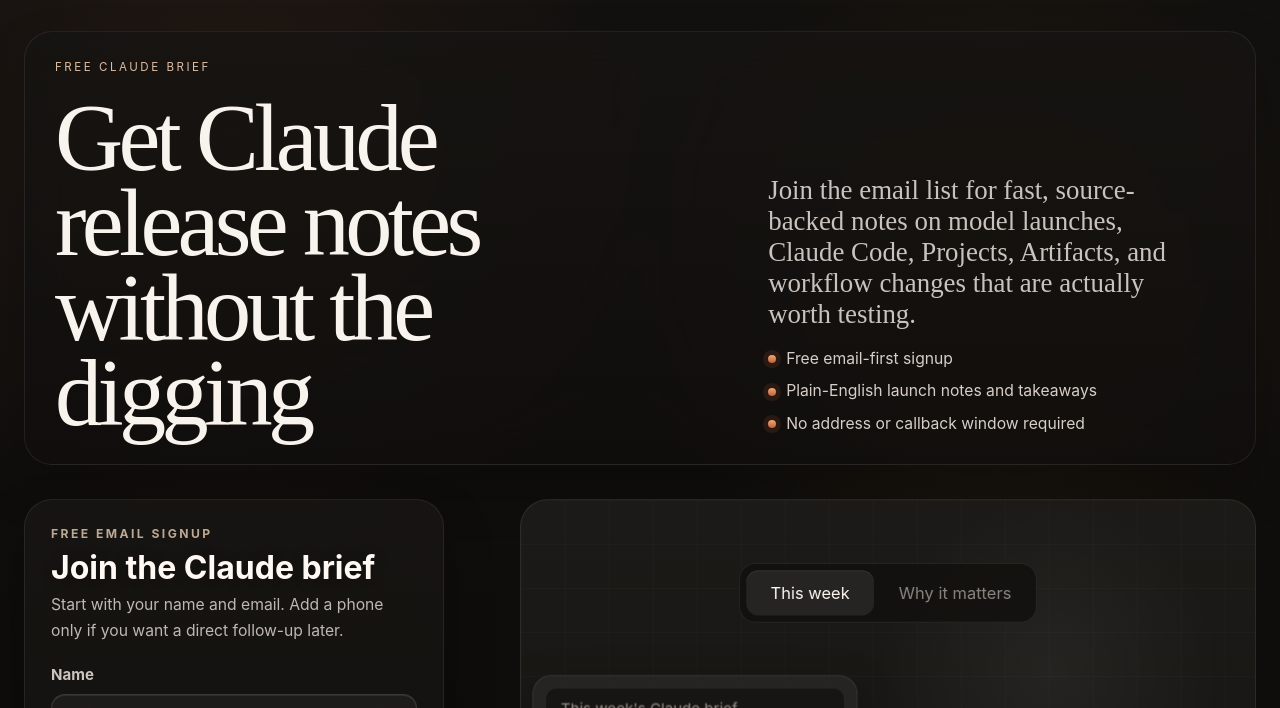
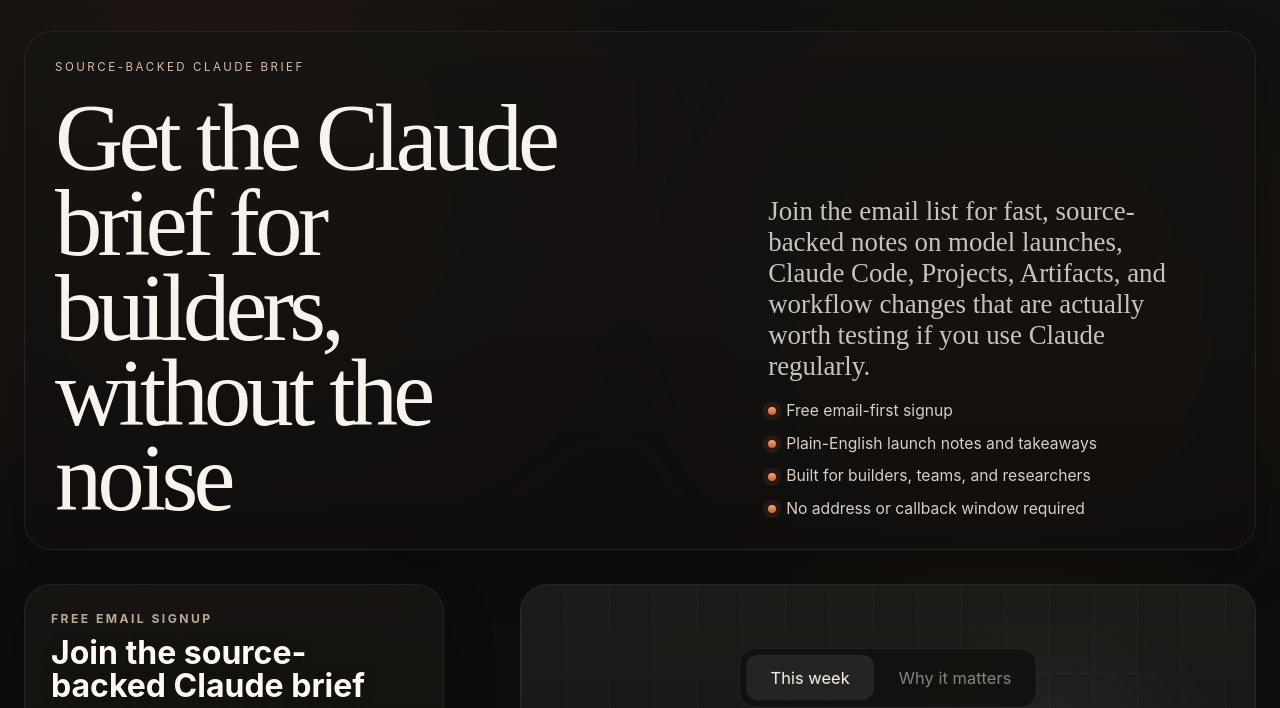
Before and after one commit to sniperdude1017/claudeaiblog-intake, a website: page public/join.html in a window 1280 px wide. Shown: the part 83-791 px from the top of the page. Drawn offline with Linux system fonts and the light colour scheme.

Commit message:
Tighten homepage and signup messaging

```diff
--- a/public/join.html
+++ b/public/join.html
@@ -3,27 +3,27 @@
   <head>
     <meta charset="UTF-8" />
     <meta name="viewport" content="width=device-width, initial-scale=1.0, viewport-fit=cover" />
-    <title>claudeaiblog.com | Free Claude Brief, Release Notes & Claude Code Updates</title>
+    <title>claudeaiblog.com | Source-Backed Claude Brief for Builders</title>
     <meta
       name="description"
-      content="Join the free Claude brief for source-backed release notes, Claude Code updates, and the Claude product changes worth tracking."
+      content="Join the source-backed Claude brief for builders, teams, and researchers following release notes, Claude Code, and product changes worth tracking."
     />
     <meta name="robots" content="index,follow" />
     <link rel="canonical" href="https://claudeaiblog.com/join.html" />
     <meta property="og:type" content="website" />
     <meta property="og:site_name" content="Claude AI Blog" />
-    <meta property="og:title" content="Claude AI Blog | Free Claude Brief" />
+    <meta property="og:title" content="Claude AI Blog | Source-Backed Claude Brief" />
     <meta
       property="og:description"
-      content="Get the free Claude brief for source-backed release notes, Claude Code updates, and faster product coverage."
+      content="Get the source-backed Claude brief for builders following release notes, Claude Code updates, and faster product coverage."
     />
     <meta property="og:url" content="https://claudeaiblog.com/join.html" />
     <meta property="og:image" content="https://claudeaiblog.com/social-preview.svg" />
     <meta name="twitter:card" content="summary_large_image" />
-    <meta name="twitter:title" content="Claude AI Blog | Free Claude Brief" />
+    <meta name="twitter:title" content="Claude AI Blog | Source-Backed Claude Brief" />
     <meta
       name="twitter:description"
-      content="Get the free Claude brief for source-backed release notes, Claude Code updates, and faster product coverage."
+      content="Get the source-backed Claude brief for builders following release notes, Claude Code updates, and faster product coverage."
     />
     <meta name="twitter:image" content="https://claudeaiblog.com/social-preview.svg" />
     <script src="/config.js?v=27"></script>
@@ -66,18 +66,19 @@
       <section class="join-hero-grid">
         <section class="join-intro-bar glass">
           <div class="join-intro-copy">
-            <p class="eyebrow">Free Claude Brief</p>
-            <h1 class="join-title">Get Claude release notes without the digging</h1>
+            <p class="eyebrow">Source-Backed Claude Brief</p>
+            <h1 class="join-title">Get the Claude brief for builders, without the noise</h1>
           </div>
           <div class="join-intro-stack">
             <p class="join-subtitle">
               Join the email list for fast, source-backed notes on model launches,
               Claude Code, Projects, Artifacts, and workflow changes that are
-              actually worth testing.
+              actually worth testing if you use Claude regularly.
             </p>
             <ul class="join-intro-points">
               <li>Free email-first signup</li>
               <li>Plain-English launch notes and takeaways</li>
+              <li>Built for builders, teams, and researchers</li>
               <li>No address or callback window required</li>
             </ul>
           </div>
@@ -86,10 +87,10 @@
         <section class="join-copy">
           <section class="join-form-card glass" id="join-form">
             <p class="join-form-kicker">Free Email Signup</p>
-            <h2 class="join-form-title">Join the Claude brief</h2>
+            <h2 class="join-form-title">Join the source-backed Claude brief</h2>
             <p class="join-form-copy">
               Start with your name and email. Add a phone only if you want a direct
-              follow-up later.
+              follow-up later. The brief is built for people who want signal, not generic AI headlines.
             </p>
             <form class="lead-form" data-segment="consumer-us">
               <label>
```
Also changed, not shown: public/index.html (+11 -10 lines).
